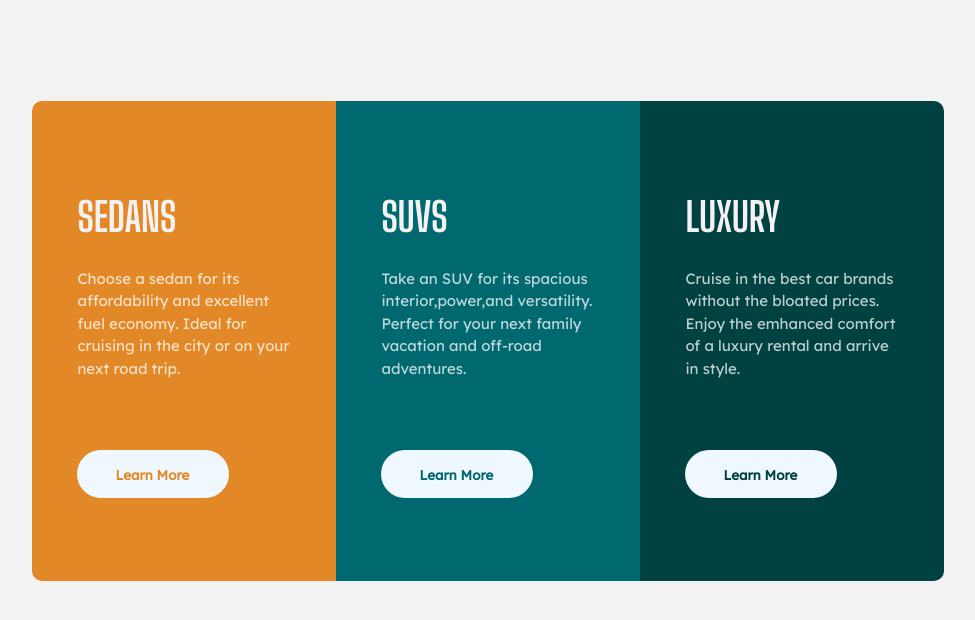
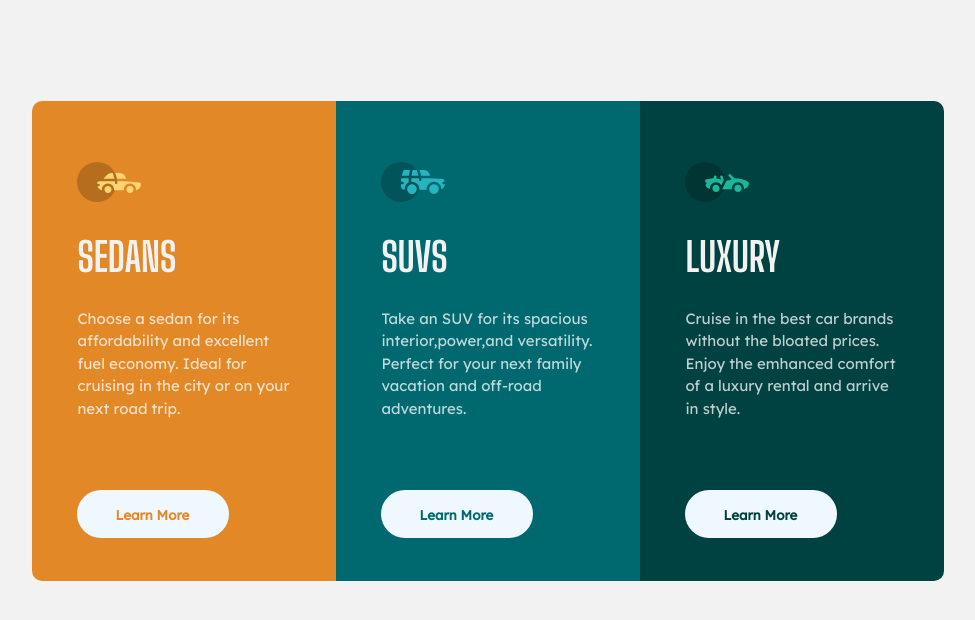
Before and after one commit to imparassharma/Road_to_responsive_1, a plain HTML site: page index.html in a window 1280 px wide. Shown: the whole page, without its empty margins (229-1204 px from the left). Drawn offline with Linux system fonts and the light colour scheme.

Commit message:
Update index.html

```diff
--- a/index.html
+++ b/index.html
@@ -11,7 +11,7 @@
   <div class="main">
 
     <div class="sedan">
-      <img src="images/icon-sedans.svg" alt="">
+      <img src="icon-sedans.svg" alt="">
       <h1>SEDANS</h1>
       <p>Choose a sedan for its affordability and excellent fuel economy. Ideal for  cruising in the city or on your next road trip.</p>
       <div class="button1">
@@ -20,7 +20,7 @@
     </div>
 
     <div class="suv">
-      <img src="images/icon-suvs.svg" alt="">
+      <img src="icon-suvs.svg" alt="">
       <h1>SUVS</h1>
       <p>Take an SUV for its spacious interior,power,and versatility. Perfect for your next family vacation and off-road adventures.</p>
       <div class="button2">
@@ -29,7 +29,7 @@
     </div>
 
     <div class="luxury">
-      <img src="images/icon-luxury.svg" alt="">
+      <img src="icon-luxury.svg" alt="">
       <h1>LUXURY</h1>
       <p>Cruise in the best car brands without the bloated prices. Enjoy the emhanced comfort of a luxury rental and arrive in style.</p>
       <div class="button3">
```
